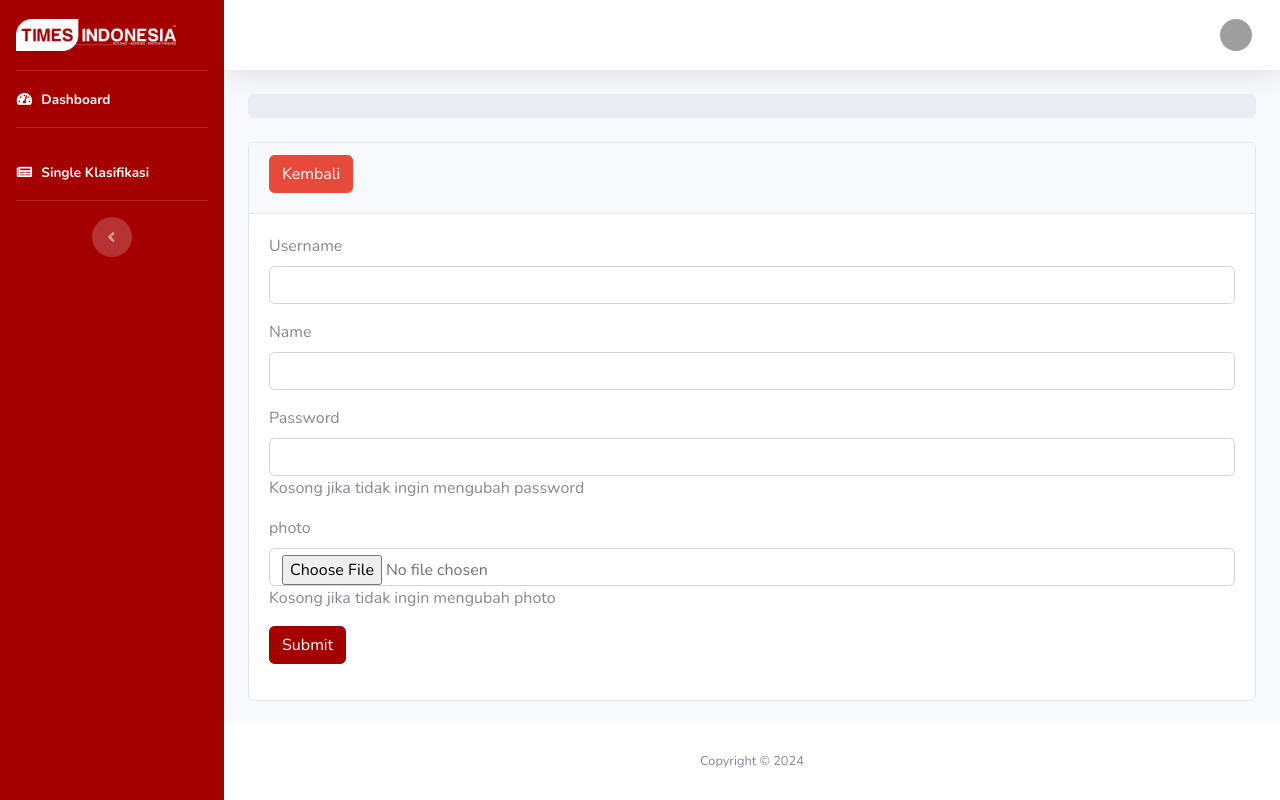
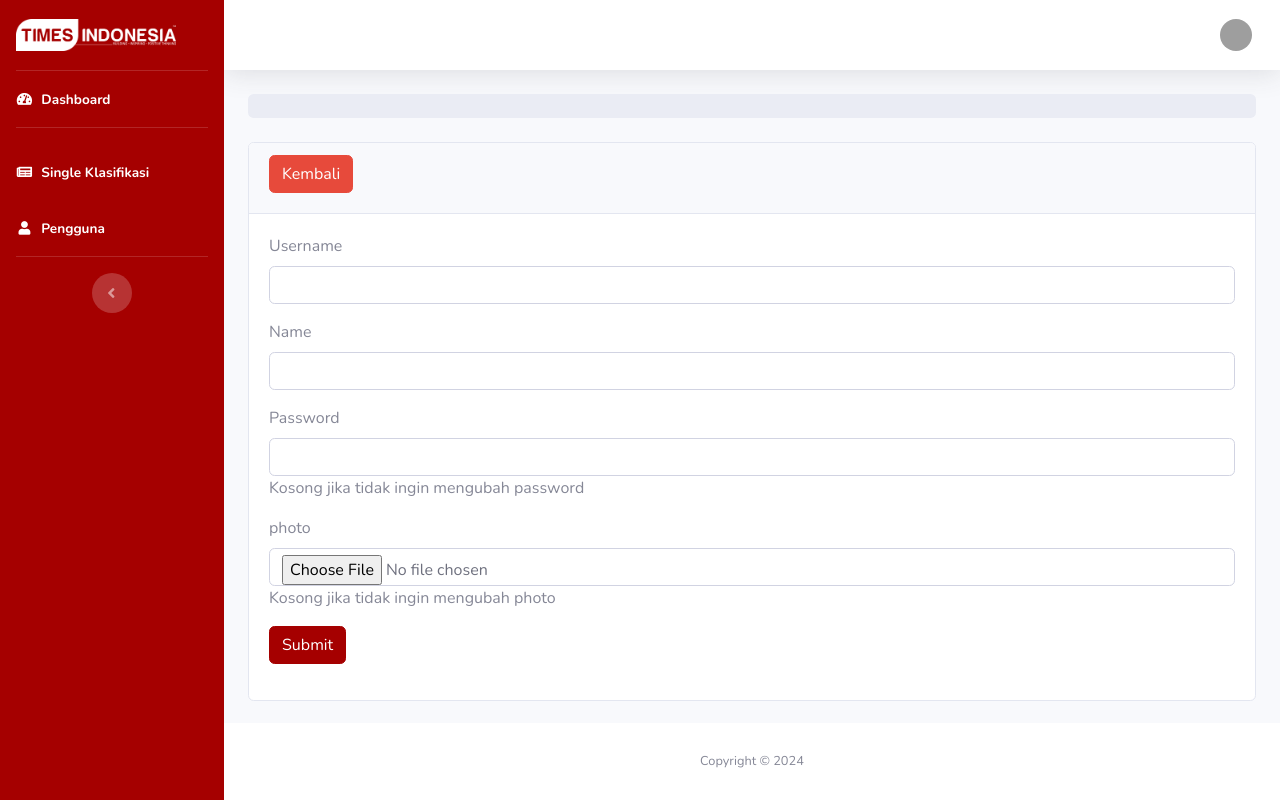
Before and after one commit to defrindr/2024-websentiment, a Flask app: template src/App/Templates/Admin/Admin/edit.html in a window 1280 px wide. Run offline with Flask 3, Linux system fonts and the light colour scheme; the template is opened without the code that fills it, so the values that code supplies are empty; parts of the project's set-up code (start-up, migrations or seed data) failed here and were passed over; some libraries are stand-ins or nearby versions; grey boxes are pictures that could not be loaded.

Commit message:
fix: add menu user in sidebar

```diff
--- a/src/App/Templates/Admin/_components/sidebar.html
+++ b/src/App/Templates/Admin/_components/sidebar.html
@@ -45,6 +45,12 @@
       <span>Single Klasifikasi</span></a
     >
   </li>
+  <li class="nav-item active">
+    <a class="nav-link" href="{{ url_for('admin.admin.index') }}">
+      <i class="fas fa-fw fa-user"></i>
+      <span>Pengguna</span></a
+    >
+  </li>
 
   <!-- Divider -->
   <hr class="sidebar-divider d-none d-md-block" />
```
